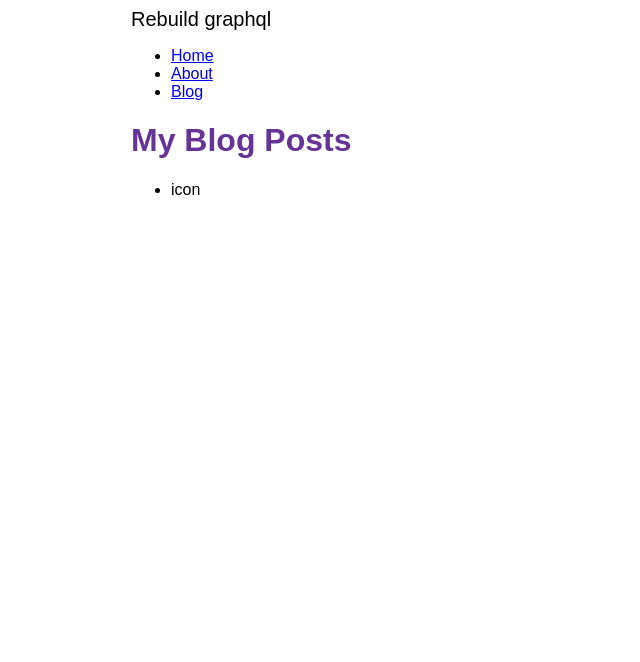
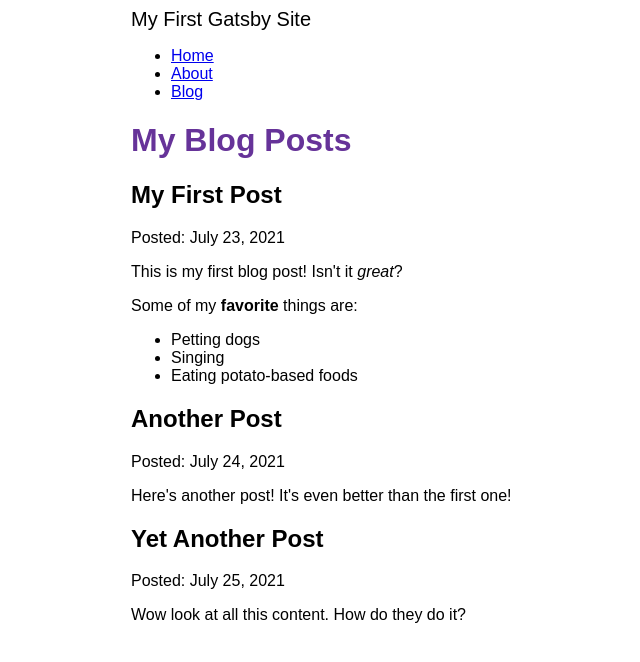
Before and after one commit to Dmitry-savenkov/my-first-gatsby-site, a Gatsby site: page /blog in a window 1280 px wide. Shown: the whole page, without its empty margins (259-899 px from the left). Built offline with nearby package versions, Linux system fonts and the light colour scheme; Gatsby itself is replaced by a stand-in of ours.

Commit message:
Finished Gatsby Tutorial Part 5

```diff
--- /dev/null
+++ b/blog/another-post.mdx
@@ -0,0 +1,6 @@
+---
+title: "Another Post"
+date: "2021-07-24"
+---
+
+Here's another post! It's even better than the first one!
--- /dev/null
+++ b/blog/first-post.mdx
@@ -0,0 +1,12 @@
+---
+title: "My First Post"
+date: "2021-07-23"
+---
+
+This is my first blog post! Isn't it *great*?
+
+Some of my **favorite** things are:
+
+* Petting dogs
+* Singing
+* Eating potato-based foods
--- /dev/null
+++ b/blog/last-post.mdx
@@ -0,0 +1,6 @@
+---
+title: "Yet Another Post"
+date: "2021-07-25"
+---
+
+Wow look at all this content. How do they do it?
--- a/gatsby-config.js
+++ b/gatsby-config.js
@@ -1,17 +1,10 @@
+
 module.exports = {
   siteMetadata: {
-    siteUrl: "https://www.yourdomain.tld",
-    title: "Rebuild graphql",
+    title: "My First Gatsby Site",
   },
   plugins: [
     "gatsby-plugin-image",
-    "gatsby-plugin-react-helmet",
-    {
-      resolve: "gatsby-plugin-manifest",
-      options: {
-        icon: "src/images/icon.png",
-      },
-    },
     "gatsby-plugin-sharp",
     {
       resolve: "gatsby-source-filesystem",
@@ -20,14 +13,6 @@ module.exports = {
         path: `${__dirname}/blog`,
       }
     },
-    "gatsby-transformer-sharp",
-    {
-      resolve: "gatsby-source-filesystem",
-      options: {
-        name: "images",
-        path: "./src/images/",
-      },
-      __key: "images",
-    },
+    "gatsby-plugin-mdx",
   ],
 };
--- a/package.json
+++ b/package.json
@@ -15,9 +15,12 @@
     "clean": "gatsby clean"
   },
   "dependencies": {
+    "@mdx-js/mdx": "^1.6.22",
+    "@mdx-js/react": "^1.6.22",
     "gatsby": "^3.13.1",
     "gatsby-plugin-image": "^1.14.0",
     "gatsby-plugin-manifest": "^3.14.0",
+    "gatsby-plugin-mdx": "^2.14.0",
     "gatsby-plugin-react-helmet": "^4.14.0",
     "gatsby-plugin-sharp": "^3.14.0",
     "gatsby-source-filesystem": "^3.14.0",
--- a/src/pages/blog.js
+++ b/src/pages/blog.js
@@ -2,27 +2,34 @@
 import * as React from 'react'
 import Layout from '../components/layout'
 import { graphql } from 'gatsby'
+import { MDXRenderer } from 'gatsby-plugin-mdx'
 const BlogPage = ({ data }) => {
   return (
     <Layout pageTitle="My Blog Posts">
-            <ul>
       {
-                    data.allFile.nodes.map(node => (
-                        <li key={node.name}>
-                            {node.name}
-                        </li>
+        data.allMdx.nodes.map((node) => (
+          <article key={node.id}>
+            <h2>{node.frontmatter.title}</h2>
+            <p>Posted: {node.frontmatter.date}</p>
+            <MDXRenderer>
+              {node.body}
+            </MDXRenderer>
+          </article>
         ))
       }
-            </ul>
     </Layout>
   )
 }
-
 export const query = graphql`
   query {
-    allFile {
+    allMdx(sort: {fields: frontmatter___date, order: ASC}) {
       nodes {
-        name
+        frontmatter {
+          title
+          date(formatString: "MMMM DD, YYYY")
+        }
+        id
+        body
       }
     }
   }
```
Also changed, not shown: blogs/another-post.mdx (deleted), blogs/first-pos.mdx (deleted), 2 other files. Lines whose indentation alone changed are shown as unchanged.
